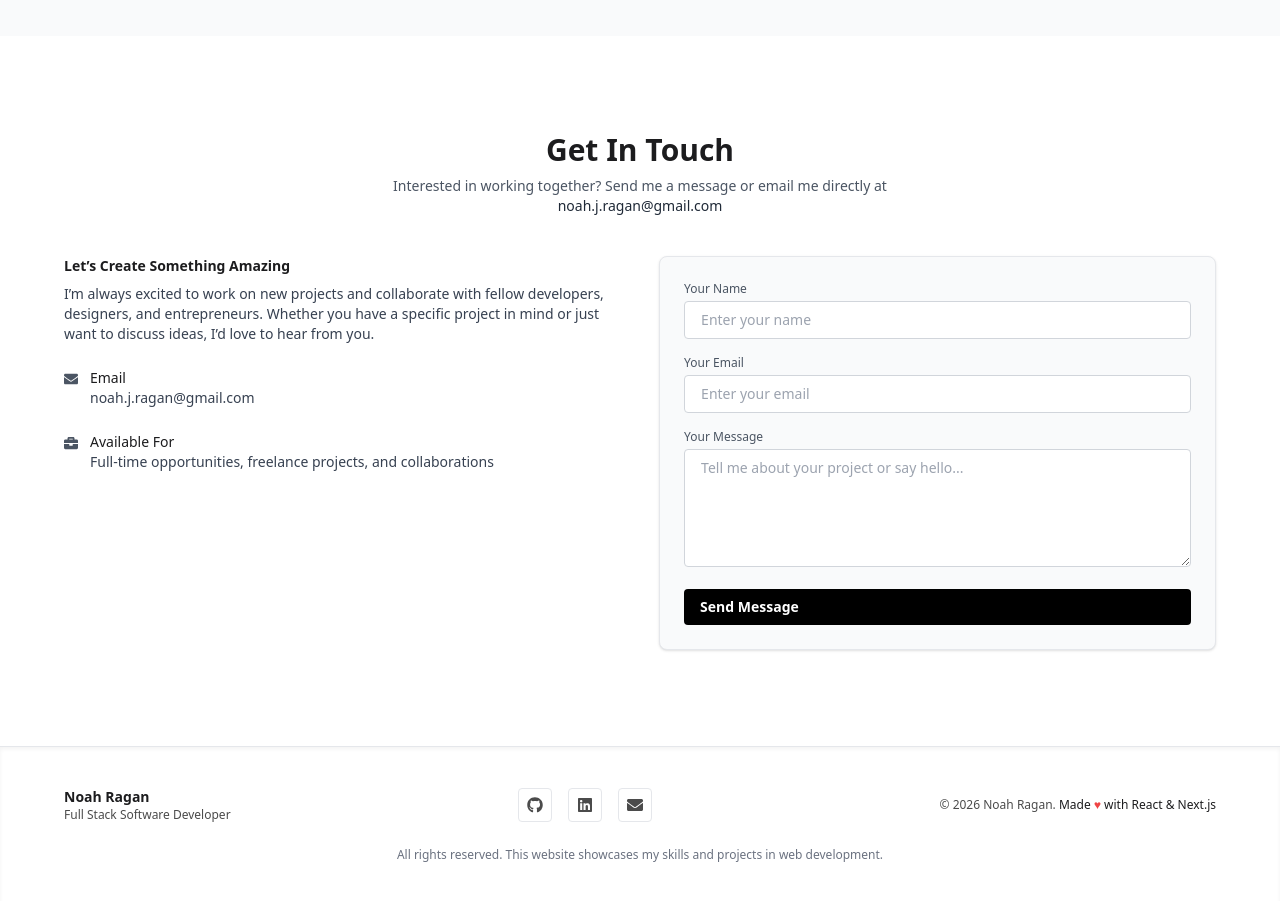
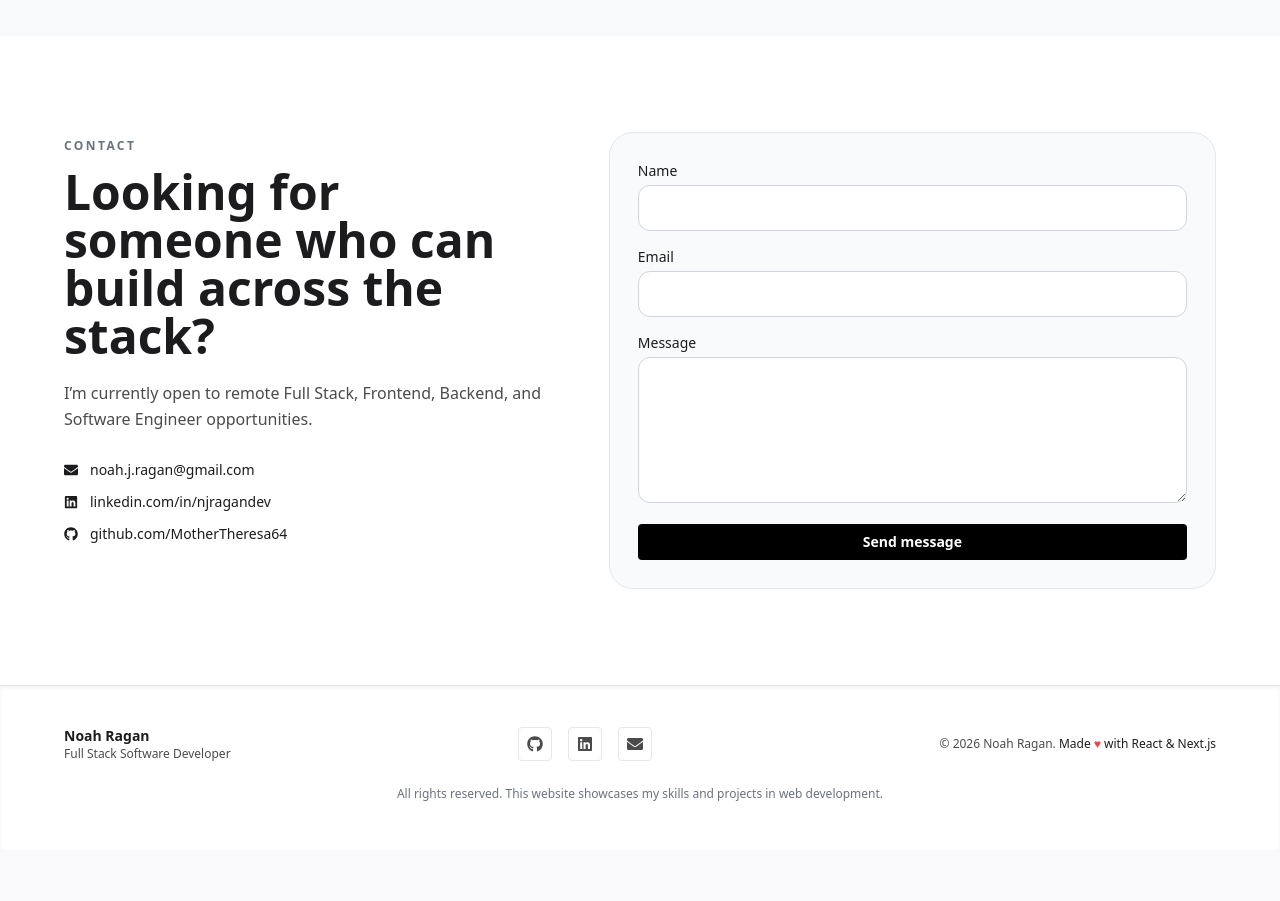
Before and after one commit to MotherTheresa64/portfolio-website, a React (Vite) app: page / in a window 1280 px wide. Shown: the part 3440-4341 px from the top of the page. After the commit the page ends 4290 px from the top, so only its background shows below. Built offline with nearby package versions, Linux system fonts and the light colour scheme.

Commit message:
redesign: make contact section job-search focused

```diff
--- a/src/components/Contact.tsx
+++ b/src/components/Contact.tsx
@@ -1,180 +1,49 @@
-import { useState, useEffect } from "react";
-import { FaEnvelope, FaBriefcase } from "react-icons/fa";
-import { motion, useAnimation } from "framer-motion";
-import { useInView } from "react-intersection-observer";
+import { useState } from "react";
+import { FaEnvelope, FaGithub, FaLinkedin } from "react-icons/fa";
 
 const Contact = () => {
   const [formData, setFormData] = useState({ name: "", email: "", message: "" });
-  const [errors, setErrors] = useState({ name: "", email: "", message: "" });
-  const [submitted, setSubmitted] = useState(false);
-  const [submitting, setSubmitting] = useState(false);
+  const [status, setStatus] = useState<"idle" | "sending" | "sent" | "error">("idle");
 
-  const validateEmail = (email: string) => /^[^\s@]+@[^\s@]+\.[^\s@]+$/.test(email);
-
-  const handleChange = (e: React.ChangeEvent<HTMLInputElement | HTMLTextAreaElement>) => {
-    const { name, value } = e.target;
-    setFormData((prev) => ({ ...prev, [name]: value }));
-    setErrors((prev) => ({ ...prev, [name]: "" }));
-  };
-
-  const handleSubmit = async (e: React.FormEvent) => {
-    e.preventDefault();
-
-    const newErrors = {
-      name: formData.name ? "" : "Name is required",
-      email: validateEmail(formData.email) ? "" : "Valid email required",
-      message: formData.message ? "" : "Message cannot be empty",
-    };
-
-    setErrors(newErrors);
-    if (Object.values(newErrors).some((error) => error)) return;
-
-    setSubmitting(true);
-
+  const handleSubmit = async (event: React.FormEvent) => {
+    event.preventDefault();
+    setStatus("sending");
     try {
       const response = await fetch("https://formspree.io/f/mrbkdgvz", {
         method: "POST",
         headers: { "Content-Type": "application/json", Accept: "application/json" },
         body: JSON.stringify(formData),
       });
-
-      if (response.ok) {
-        setSubmitted(true);
-        setFormData({ name: "", email: "", message: "" });
-        setTimeout(() => setSubmitted(false), 4000);
-      } else {
-        alert("There was an error sending your message.");
-      }
-    } catch (err) {
-      console.error("Submission error:", err);
-    } finally {
-      setSubmitting(false);
+      if (!response.ok) throw new Error("Unable to send message");
+      setFormData({ name: "", email: "", message: "" });
+      setStatus("sent");
+    } catch {
+      setStatus("error");
     }
   };
 
-  const controls = useAnimation();
-  const [ref, inView] = useInView({ triggerOnce: true, threshold: 0.1 });
-
-  useEffect(() => {
-    if (inView) controls.start("visible");
-  }, [inView, controls]);
-
   return (
     <section id="contact" className="py-24 px-6 bg-white dark:bg-dark">
-      <div className="max-w-6xl mx-auto">
-        <motion.div
-          ref={ref}
-          initial="hidden"
-          animate={controls}
-          variants={{ hidden: { opacity: 0, y: 40 }, visible: { opacity: 1, y: 0 } }}
-          transition={{ duration: 0.6, ease: "easeOut" }}
-        >
-          <h2 className="text-3xl font-bold text-center mb-2 text-textMain dark:text-white">
-            Get In Touch
-          </h2>
-          <p className="text-center text-sm text-gray-600 dark:text-gray-300 mb-10">
-            Interested in working together? Send me a message or email me directly at <br />
-            <span className="font-medium text-gray-800 dark:text-white">noah.j.ragan@gmail.com</span>
-          </p>
-        </motion.div>
+      <div className="max-w-6xl mx-auto grid lg:grid-cols-[.9fr_1.1fr] gap-12 items-start">
+        <div>
+          <span className="text-xs font-bold tracking-[0.2em] text-gray-500 dark:text-gray-400">CONTACT</span>
+          <h2 className="text-4xl sm:text-5xl font-bold mt-3 mb-5 text-textMain dark:text-white">Looking for someone who can build across the stack?</h2>
+          <p className="text-textSubtle dark:text-gray-300 leading-relaxed mb-7">I’m currently open to remote Full Stack, Frontend, Backend, and Software Engineer opportunities.</p>
+          <div className="space-y-3 text-sm">
+            <a className="flex items-center gap-3 text-textMain dark:text-white" href="mailto:noah.j.ragan@gmail.com"><FaEnvelope /> noah.j.ragan@gmail.com</a>
+            <a className="flex items-center gap-3 text-textMain dark:text-white" href="https://www.linkedin.com/in/njragandev/" target="_blank" rel="noopener noreferrer"><FaLinkedin /> linkedin.com/in/njragandev</a>
+            <a className="flex items-center gap-3 text-textMain dark:text-white" href="https://github.com/MotherTheresa64" target="_blank" rel="noopener noreferrer"><FaGithub /> github.com/MotherTheresa64</a>
+          </div>
+        </div>
 
-        <div className="flex flex-col md:flex-row gap-10 justify-between">
-          <motion.div
-            className="md:w-1/2 text-sm text-gray-700 dark:text-gray-300 space-y-6"
-            initial={{ opacity: 0, x: -30 }}
-            animate={inView ? { opacity: 1, x: 0 } : {}}
-            transition={{ duration: 0.5, ease: "easeOut", delay: 0.2 }}
-          >
-            <div>
-              <h3 className="font-semibold text-md mb-2 text-textMain dark:text-white">
-                Let’s Create Something Amazing
-              </h3>
-              <p>
-                I’m always excited to work on new projects and collaborate with fellow developers,
-                designers, and entrepreneurs. Whether you have a specific project in mind or just
-                want to discuss ideas, I’d love to hear from you.
-              </p>
-            </div>
-
-            <div className="flex items-start gap-3">
-              <FaEnvelope className="mt-1 text-gray-600 dark:text-gray-300" />
-              <div>
-                <p className="font-medium text-textMain dark:text-white">Email</p>
-                <p className="text-gray-700 dark:text-gray-300">noah.j.ragan@gmail.com</p>
-              </div>
-            </div>
-
-            <div className="flex items-start gap-3">
-              <FaBriefcase className="mt-1 text-gray-600 dark:text-gray-300" />
-              <div>
-                <p className="font-medium text-textMain dark:text-white">Available For</p>
-                <p className="text-gray-700 dark:text-gray-300">
-                  Full-time opportunities, freelance projects, and collaborations
-                </p>
-              </div>
-            </div>
-          </motion.div>
-
-          <motion.form
-            onSubmit={handleSubmit}
-            noValidate
-            className="md:w-1/2 space-y-4 bg-gray-50 dark:bg-gray-800 p-6 rounded-lg shadow border border-gray-200 dark:border-gray-700"
-            initial={{ opacity: 0, x: 30 }}
-            animate={inView ? { opacity: 1, x: 0 } : {}}
-            transition={{ duration: 0.5, ease: "easeOut", delay: 0.3 }}
-          >
-            {[
-              { label: "Your Name", name: "name", type: "text" },
-              { label: "Your Email", name: "email", type: "email" },
-            ].map(({ label, name, type }) => (
-              <div key={name}>
-                <label className="text-xs font-medium text-gray-600 dark:text-gray-300 block mb-1">
-                  {label}
-                </label>
-                <input
-                  type={type}
-                  name={name}
-                  value={formData[name as keyof typeof formData]}
-                  onChange={handleChange}
-                  placeholder={`Enter your ${name}`}
-                  className="w-full px-4 py-2 border border-gray-300 dark:border-gray-600 rounded text-sm bg-white dark:bg-dark text-gray-800 dark:text-white"
-                />
-                {errors[name as keyof typeof errors] && (
-                  <p className="text-red-500 text-xs mt-1">{errors[name as keyof typeof errors]}</p>
-                )}
-              </div>
-            ))}
-
-            <div>
-              <label className="text-xs font-medium text-gray-600 dark:text-gray-300 block mb-1">
-                Your Message
-              </label>
-              <textarea
-                name="message"
-                value={formData.message}
-                onChange={handleChange}
-                rows={5}
-                placeholder="Tell me about your project or say hello..."
-                className="w-full px-4 py-2 border border-gray-300 dark:border-gray-600 rounded text-sm bg-white dark:bg-dark text-gray-800 dark:text-white"
-              />
-              {errors.message && <p className="text-red-500 text-xs mt-1">{errors.message}</p>}
-            </div>
-
-            {submitted && (
-              <p className="text-green-600 text-sm font-medium">
-                ✅ Message sent successfully!
-              </p>
-            )}
-
-            <button
-              type="submit"
-              disabled={submitting}
-              className="btn w-full"
-            >
-              {submitting ? "Sending..." : "Send Message"}
-            </button>
-          </motion.form>
-        </div>
+        <form onSubmit={handleSubmit} className="rounded-3xl border border-gray-200 dark:border-gray-700 bg-gray-50 dark:bg-gray-900 p-7 space-y-4">
+          <label className="block text-sm font-medium">Name<input className="mt-1 w-full px-4 py-3 rounded-xl border border-gray-300 dark:border-gray-700 bg-white dark:bg-dark" required value={formData.name} onChange={e => setFormData({ ...formData, name: e.target.value })} /></label>
+          <label className="block text-sm font-medium">Email<input className="mt-1 w-full px-4 py-3 rounded-xl border border-gray-300 dark:border-gray-700 bg-white dark:bg-dark" required type="email" value={formData.email} onChange={e => setFormData({ ...formData, email: e.target.value })} /></label>
+          <label className="block text-sm font-medium">Message<textarea className="mt-1 w-full px-4 py-3 rounded-xl border border-gray-300 dark:border-gray-700 bg-white dark:bg-dark" required rows={6} value={formData.message} onChange={e => setFormData({ ...formData, message: e.target.value })} /></label>
+          <button className="btn w-full justify-center" disabled={status === "sending"}>{status === "sending" ? "Sending…" : "Send message"}</button>
+          {status === "sent" && <p className="text-sm text-green-600">Message sent. Thanks!</p>}
+          {status === "error" && <p className="text-sm text-red-600">That didn’t send. Email me directly at noah.j.ragan@gmail.com.</p>}
+        </form>
       </div>
     </section>
   );
```
